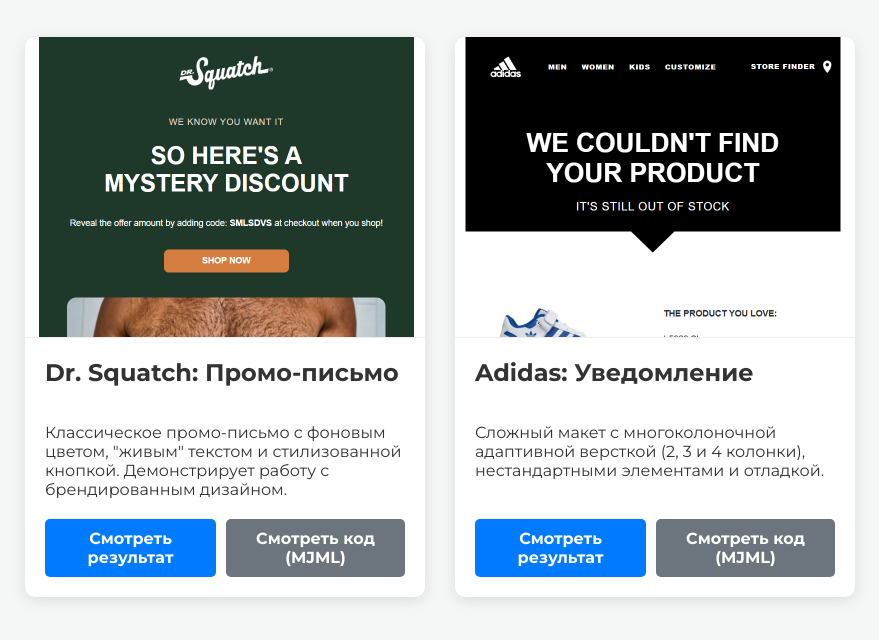
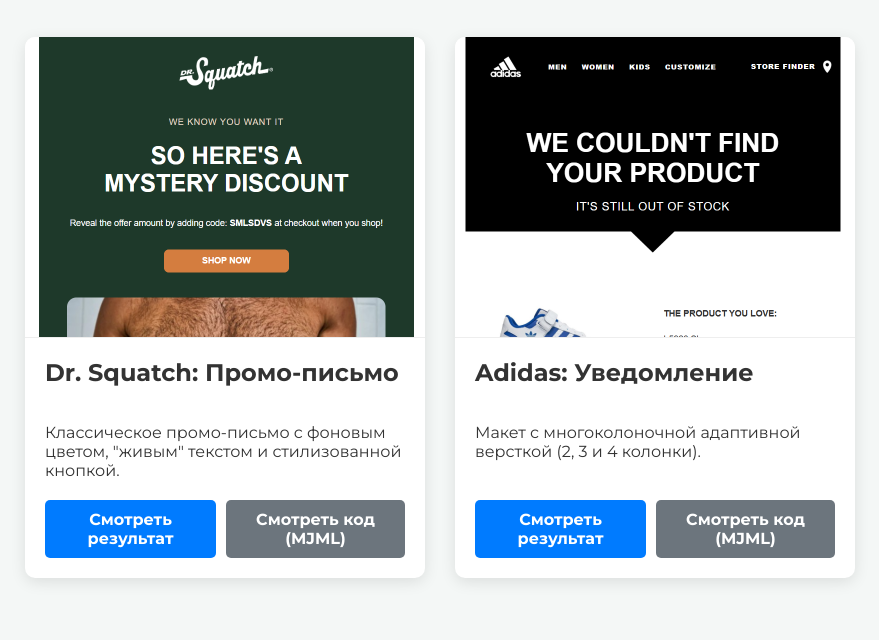
Before and after one commit to cybershock1/email-portfolio, a plain HTML site: page index.html in a window 1280 px wide. Shown: the part 150-790 px from the top of the page, without its empty margins (200-1079 px from the left). Drawn offline with Linux system fonts and the light colour scheme.

Commit message:
Update index.html

```diff
--- a/index.html
+++ b/index.html
@@ -22,7 +22,7 @@
             <img src="./projects/01-dr-squatch/thumbnail.png" alt="Превью письма Dr. Squatch">
             <div class="project-info">
                 <h2>Dr. Squatch: Промо-письмо</h2>
-                <p>Классическое промо-письмо с фоновым цветом, "живым" текстом и стилизованной кнопкой. Демонстрирует работу с брендированным дизайном.</p>
+                <p>Классическое промо-письмо с фоновым цветом, "живым" текстом и стилизованной кнопкой.</p>
                 <div class="project-links">
                     <a href="./projects/01-dr-squatch/index.html" class="button" target="_blank">Смотреть результат</a>
                     <a href="https://github.com/cybershock1/email-portfolio/blob/main/projects/01-dr-squatch/source.mjml" class="button secondary" target="_blank">Смотреть код (MJML)</a>
@@ -35,7 +35,7 @@
             <img src="./projects/02-adidas-grid/thumbnail.png" alt="Превью письма Adidas">
             <div class="project-info">
                 <h2>Adidas: Уведомление</h2>
-                <p>Сложный макет с многоколоночной адаптивной версткой (2, 3 и 4 колонки), нестандартными элементами и отладкой.</p>
+                <p>Макет с многоколоночной адаптивной версткой (2, 3 и 4 колонки).</p>
                 <div class="project-links">
                     <a href="./projects/02-adidas-grid/index.html" class="button" target="_blank">Смотреть результат</a>
                     <a href="https://github.com/cybershock1/email-portfolio/blob/main/projects/02-adidas-grid/source.mjml" class="button secondary" target="_blank">Смотреть код (MJML)</a>
```
